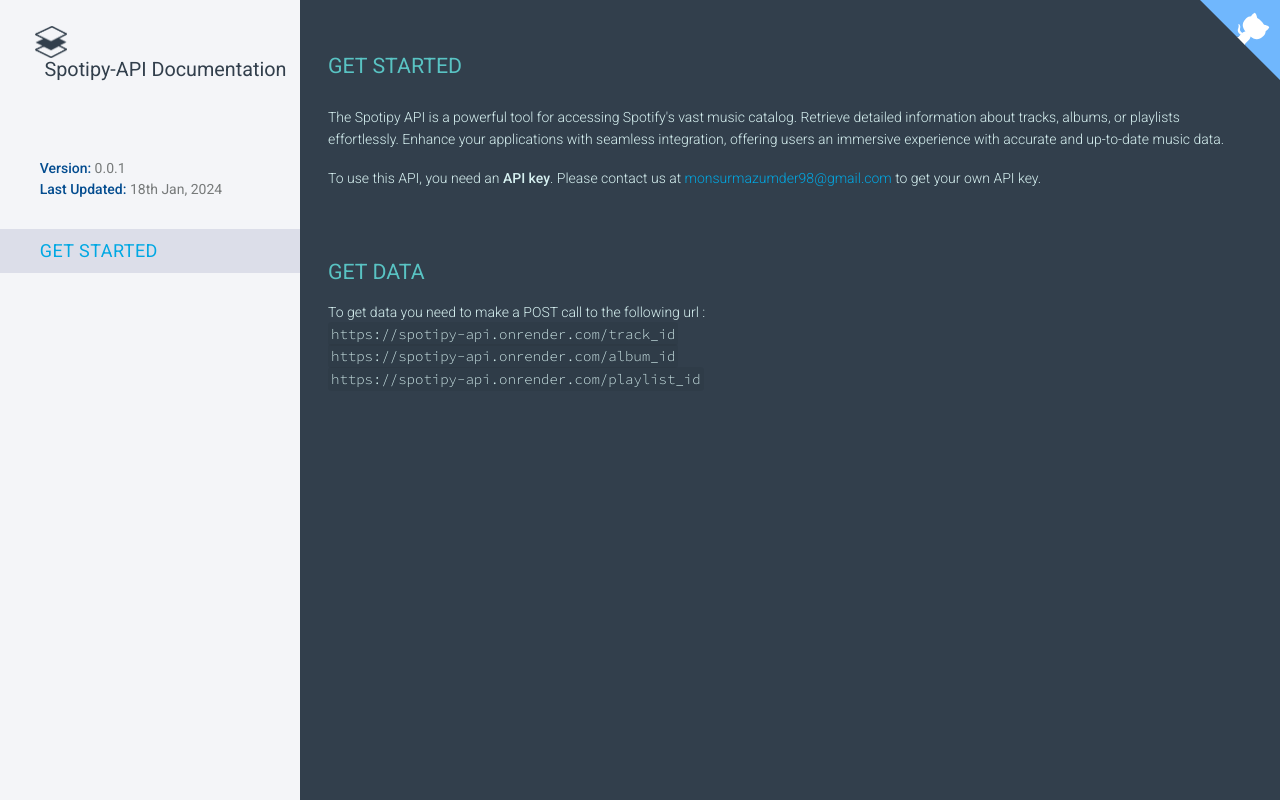
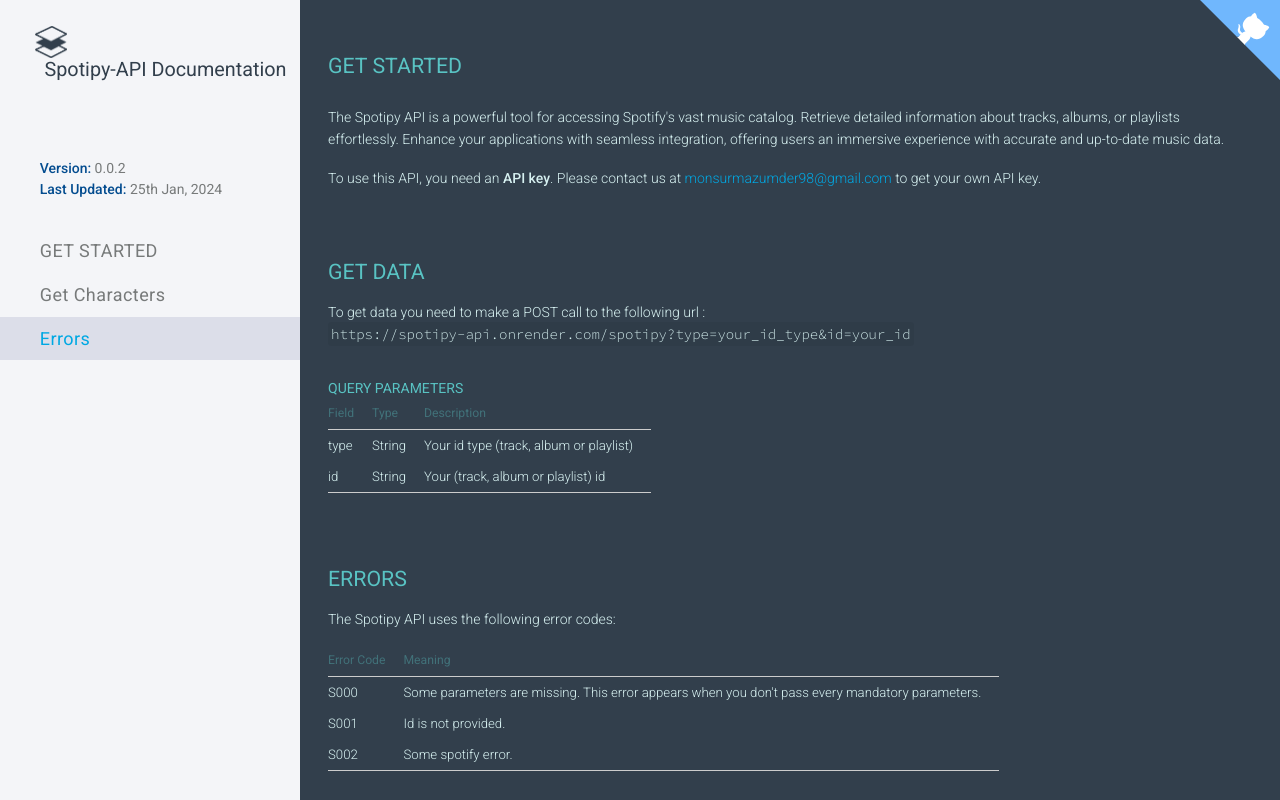
Before and after one commit to minkxx/spotipy_API, a Flask app: page / in a window 1280 px wide. Run offline with Flask 3, Linux system fonts and the light colour scheme; some libraries are stand-ins or nearby versions.

Commit message:
version : 0.0.2

```diff
--- a/app.py
+++ b/app.py
@@ -1,4 +1,4 @@
-from flask import Flask, jsonify, render_template
+from flask import Flask, jsonify, render_template, request
 import spotipy
 from spotipy.exceptions import SpotifyException
 from spotipy.oauth2 import SpotifyClientCredentials
@@ -6,121 +6,134 @@
 
 app = Flask(__name__)
 
-client_credentials_manager = (SpotifyClientCredentials(config.SPOTIFY_CLIENT_ID, config.SPOTIFY_CLIENT_SECRET))
+client_credentials_manager = (SpotifyClientCredentials("580792a76dd44ddfbb8b6f0dfee6da42", "b9fc77e878914e559d6b33c22d3bcae9"))
 spotify = spotipy.Spotify(client_credentials_manager=client_credentials_manager)
 
 @app.route("/")
 def home():
     return render_template("index.html")
 
-@app.route("/track/<string:id>")
-def spotipy_track(id):
-    try:
-        url = f"https://open.spotify.com/track/{id}"
-        track = spotify.track(url)
-        track_name = track["name"]
-        artists = ""
-        images = track["album"]["images"]
-        release_date = track["album"]["release_date"]
-        duration = track["duration_ms"]
-        for artist in track["artists"]:
-                    fetched = f' {artist["name"]}'
-                    if "Various Artists" not in fetched:
-                        artists += fetched
-        data = {
-            "track_name":track_name,
-            "artists":artists,
-            "images":images,
-            "release_date":release_date,
-            "duration_ms":duration
-        }
-        return jsonify(data)
-    except SpotifyException as se:
-        data = {"error":str(se)}
-        return jsonify(data)
-
-
-@app.route("/album/<string:id>")
-def spotipy_album(id):
-    try:
-        url = f"https://open.spotify.com/album/{id}"
-        album = spotify.album(url)
-        album_name = album["name"]
-        album_by = ""
-        for artist in album["artists"]:
-                fetched = f' {artist["name"]}'
-                if "Various Artists" not in fetched:
-                    album_by += fetched
-        images = album["images"]
-        label = album["label"]
-        release_date = album["release_date"]
-        total_tracks = album["total_tracks"]
-        tracks = []
-        for track in album["tracks"]["items"]:
-            track_name = track["name"]
-            artists = ""
-            duration = track["duration_ms"]
-            for artist in track["artists"]:
+@app.route("/spotipy")
+def spotipy():
+    arg_type = request.args.get("type")
+    arg_id = request.args.get("id")
+    if arg_type == "track":
+        if arg_id:
+            try:
+                url = f"https://open.spotify.com/track/{arg_id}"
+                track = spotify.track(url)
+                track_name = track["name"]
+                artists = ""
+                images = track["album"]["images"]
+                release_date = track["album"]["release_date"]
+                duration = track["duration_ms"]
+                for artist in track["artists"]:
+                            fetched = f' {artist["name"]}'
+                            if "Various Artists" not in fetched:
+                                artists += fetched
+                data = {
+                    "track_name":track_name,
+                    "artists":artists,
+                    "images":images,
+                    "release_date":release_date,
+                    "duration_ms":duration
+                }
+                return jsonify(data)
+            except SpotifyException as se:
+                data = {"S002":{"error":str(se)}}
+                return jsonify(data)
+        else:
+            data = {"S001":{"error":"No id is provided!"}}
+            return jsonify(data)
+    elif arg_type == "album":
+        if arg_id:
+            try:
+                url = f"https://open.spotify.com/album/{arg_id}"
+                album = spotify.album(url)
+                album_name = album["name"]
+                album_by = ""
+                for artist in album["artists"]:
                         fetched = f' {artist["name"]}'
                         if "Various Artists" not in fetched:
-                            artists += fetched
-            song_dict = {"track_name":track_name,
-                        "artists":artists,
-                        "duration_ms":duration}
-            tracks.append(song_dict)
-        data = {"album_name":album_name,
-                "album_by":album_by,
-                "images":images,
-                "label":label,
-                "release_date":release_date,
-                "total_tracks":total_tracks,
-                "tracks":tracks}
-        return jsonify(data)
-    except SpotifyException as se:
-        data = {"error":str(se)}
-        return jsonify(data)
-
-@app.route("/playlist/<string:id>")
-def spotipy_playlist(id):
-    try:
-        url = f"https://open.spotify.com/playlist/{id}"
-        playlist = spotify.playlist(url)
-        playlist_name = playlist["name"]
-        description = playlist["description"]
-        followers = playlist["followers"]["total"]
-        playlist_thumbnail = playlist["images"]
-        owner = playlist["owner"]["display_name"]
-        owner_profile_url = playlist["owner"]["external_urls"]["spotify"]
-        owner_type = playlist["owner"]["type"]
-        tracks = []
-        for m_track in playlist["tracks"]["items"]:
-            track = m_track["track"]
-            track_name = track["name"]
-            artists = ""
-            duration = track["duration_ms"]
-            images = track["album"]["images"]
-            for artist in track["artists"]:
-                        fetched = f' {artist["name"]}'
-                        if "Various Artists" not in fetched:
-                            artists += fetched
-            song_dict = {"track_name":track_name,
-                        "artists":artists,
-                        "duration_ms":duration,
-                        "images":images}
-            tracks.append(song_dict)
-        data = {
-            "playlist_name":playlist_name,
-            "description":description,
-            "followers":followers,
-            "playlist_thumbnail":playlist_thumbnail,
-            "owner":owner,
-            "owner_profile_url":owner_profile_url,
-            "owner_type":owner_type,
-            "tracks":tracks
-        }
-        return jsonify(data)
-    except SpotifyException as se:
-        data = {"error":str(se)}
+                            album_by += fetched
+                images = album["images"]
+                label = album["label"]
+                release_date = album["release_date"]
+                total_tracks = album["total_tracks"]
+                tracks = []
+                for track in album["tracks"]["items"]:
+                    track_name = track["name"]
+                    artists = ""
+                    duration = track["duration_ms"]
+                    for artist in track["artists"]:
+                                fetched = f' {artist["name"]}'
+                                if "Various Artists" not in fetched:
+                                    artists += fetched
+                    song_dict = {"track_name":track_name,
+                                "artists":artists,
+                                "duration_ms":duration}
+                    tracks.append(song_dict)
+                data = {"album_name":album_name,
+                        "album_by":album_by,
+                        "images":images,
+                        "label":label,
+                        "release_date":release_date,
+                        "total_tracks":total_tracks,
+                        "tracks":tracks}
+                return jsonify(data)
+            except SpotifyException as se:
+                data = {"S002":{"error":str(se)}}
+                return jsonify(data)
+        else:
+            data = {"S001":{"error":"No id is provided!"}}
+            return jsonify(data)
+    elif arg_type == "playlist":
+        if arg_id:
+            try:
+                url = f"https://open.spotify.com/playlist/{arg_id}"
+                playlist = spotify.playlist(url)
+                playlist_name = playlist["name"]
+                description = playlist["description"]
+                followers = playlist["followers"]["total"]
+                playlist_thumbnail = playlist["images"]
+                owner = playlist["owner"]["display_name"]
+                owner_profile_url = playlist["owner"]["external_urls"]["spotify"]
+                owner_type = playlist["owner"]["type"]
+                tracks = []
+                for m_track in playlist["tracks"]["items"]:
+                    track = m_track["track"]
+                    track_name = track["name"]
+                    artists = ""
+                    duration = track["duration_ms"]
+                    images = track["album"]["images"]
+                    for artist in track["artists"]:
+                                fetched = f' {artist["name"]}'
+                                if "Various Artists" not in fetched:
+                                    artists += fetched
+                    song_dict = {"track_name":track_name,
+                                "artists":artists,
+                                "duration_ms":duration,
+                                "images":images}
+                    tracks.append(song_dict)
+                data = {
+                    "playlist_name":playlist_name,
+                    "description":description,
+                    "followers":followers,
+                    "playlist_thumbnail":playlist_thumbnail,
+                    "owner":owner,
+                    "owner_profile_url":owner_profile_url,
+                    "owner_type":owner_type,
+                    "tracks":tracks
+                }
+                return jsonify(data)
+            except SpotifyException as se:
+                data = {"S002":{"error":str(se)}}
+                return jsonify(data)
+        else:
+            data = {"S001":{"error":"No id is provided!"}}
+            return jsonify(data)
+    else:
+        data = {"S000":{"error":"invalid type!"}}
         return jsonify(data)
 
 if __name__ == "__main__":
--- a/templates/index.html
+++ b/templates/index.html
@@ -21,7 +21,9 @@
     <script src="https://cdnjs.cloudflare.com/ajax/libs/highlight.js/9.8.0/highlight.min.js"></script>
     <link rel="preconnect" href="https://fonts.googleapis.com">
     <link rel="preconnect" href="https://fonts.gstatic.com" crossorigin>
-    <link href="https://fonts.googleapis.com/css2?family=Roboto:ital,wght@0,300;0,400;0,500;1,300&family=Source+Code+Pro:wght@300&display=swap" rel="stylesheet">
+    <link
+        href="https://fonts.googleapis.com/css2?family=Roboto:ital,wght@0,300;0,400;0,500;1,300&family=Source+Code+Pro:wght@300&display=swap"
+        rel="stylesheet">
     <link rel="stylesheet" href="static\css\style.css" media="all">
     <script>
         hljs.initHighlightingOnLoad();
@@ -32,29 +34,39 @@
     <div class="left-menu">
         <div class="content-logo">
             <div class="logo">
-            <img alt="platform by Emily van den Heever from the Noun Project" title="platform by Emily van den Heever from the Noun Project" src="static\images\logo.png" height="32" />
+                <img alt="platform by Emily van den Heever from the Noun Project"
+                    title="platform by Emily van den Heever from the Noun Project" src="static\images\logo.png"
+                    height="32" />
                 <span>Spotipy-API Documentation</span>
             </div>
             <button class="burger-menu-icon" id="button-menu-mobile">
-            <svg width="34" height="34" viewBox="0 0 100 100"><path class="line line1" d="M 20,29.000046 H 80.000231 C 80.000231,29.000046 94.498839,28.817352 94.532987,66.711331 94.543142,77.980673 90.966081,81.670246 85.259173,81.668997 79.552261,81.667751 75.000211,74.999942 75.000211,74.999942 L 25.000021,25.000058"></path><path class="line line2" d="M 20,50 H 80"></path><path class="line line3" d="M 20,70.999954 H 80.000231 C 80.000231,70.999954 94.498839,71.182648 94.532987,33.288669 94.543142,22.019327 90.966081,18.329754 85.259173,18.331003 79.552261,18.332249 75.000211,25.000058 75.000211,25.000058 L 25.000021,74.999942"></path></svg>
+                <svg width="34" height="34" viewBox="0 0 100 100">
+                    <path class="line line1"
+                        d="M 20,29.000046 H 80.000231 C 80.000231,29.000046 94.498839,28.817352 94.532987,66.711331 94.543142,77.980673 90.966081,81.670246 85.259173,81.668997 79.552261,81.667751 75.000211,74.999942 75.000211,74.999942 L 25.000021,25.000058">
+                    </path>
+                    <path class="line line2" d="M 20,50 H 80"></path>
+                    <path class="line line3"
+                        d="M 20,70.999954 H 80.000231 C 80.000231,70.999954 94.498839,71.182648 94.532987,33.288669 94.543142,22.019327 90.966081,18.329754 85.259173,18.331003 79.552261,18.332249 75.000211,25.000058 75.000211,25.000058 L 25.000021,74.999942">
+                    </path>
+                </svg>
             </button>
         </div>
         <div class="mobile-menu-closer"></div>
         <div class="content-menu">
             <div class="content-infos">
-            <div class="info"><b>Version:</b> 0.0.1</div>
-            <div class="info"><b>Last Updated:</b> 18th Jan, 2024</div>
+                <div class="info"><b>Version:</b> 0.0.2</div>
+                <div class="info"><b>Last Updated:</b> 25th Jan, 2024</div>
             </div>
             <ul>
                 <li class="scroll-to-link active" data-target="content-get-started">
                     <a>GET STARTED</a>
                 </li>
-            <!-- <li class="scroll-to-link" data-target="content-get-characters">
+                <li class="scroll-to-link" data-target="content-get-characters">
                     <a>Get Characters</a>
                 </li>
                 <li class="scroll-to-link" data-target="content-errors">
                     <a>Errors</a>
-            </li> -->
+                </li>
             </ul>
         </div>
     </div>
@@ -65,22 +77,23 @@
             <div class="overflow-hidden content-section" id="content-get-started">
                 <h1>Get started</h1>
                 <p>
-                The Spotipy API is a powerful tool for accessing Spotify's vast music catalog. Retrieve detailed information about tracks, albums, or playlists effortlessly. Enhance your applications with seamless integration, offering users an immersive experience with accurate and up-to-date music data.
+                    The Spotipy API is a powerful tool for accessing Spotify's vast music catalog. Retrieve detailed
+                    information about tracks, albums, or playlists effortlessly. Enhance your applications with seamless
+                    integration, offering users an immersive experience with accurate and up-to-date music data.
                 </p>
                 <p>
-                To use this API, you need an <strong>API key</strong>. Please contact us at <a href="mailto:monsurmazumder98@gmail.com">monsurmazumder98@gmail.com</a> to get your own API key.
+                    To use this API, you need an <strong>API key</strong>. Please contact us at <a
+                        href="mailto:monsurmazumder98@gmail.com">monsurmazumder98@gmail.com</a> to get your own API key.
                 </p>
             </div>
             <div class="overflow-hidden content-section" id="content-get-characters">
                 <h2>get data</h2>
                 <p>
                     To get data you need to make a POST call to the following url :<br>
-                <code class="higlighted break-word">https://spotipy-api.onrender.com/track_id</code><br>
-                <code class="higlighted break-word">https://spotipy-api.onrender.com/album_id</code><br>
-                <code class="higlighted break-word">https://spotipy-api.onrender.com/playlist_id</code>
+                    <code class="higlighted break-word">https://spotipy-api.onrender.com/spotipy?type=your_id_type&id=your_id</code>
                 </p>
                 <br>
-            <!-- <h4>QUERY PARAMETERS</h4>
+                <h4>QUERY PARAMETERS</h4>
                 <table>
                     <thead>
                         <tr>
@@ -91,53 +104,22 @@
                     </thead>
                     <tbody>
                         <tr>
-                    <td>secret_key</td>
+                            <td>type</td>
                             <td>String</td>
-                    <td>Your API key.</td>
+                            <td>Your id type (track, album or playlist)</td>
                         </tr>
                         <tr>
-                    <td>search</td>
+                            <td>id</td>
                             <td>String</td>
-                    <td>(optional) A search word to find character by name.</td>
-                </tr>
-                <tr>
-                    <td>house</td>
-                    <td>String</td>
-                    <td>
-                        (optional) a string array of houses:
-                    </td>
-                </tr>
-                <tr>
-                    <td>alive</td>
-                    <td>Boolean</td>
-                    <td>
-                        (optional) a boolean to filter alived characters
-                    </td>
-                </tr>
-                <tr>
-                    <td>gender</td>
-                    <td>String</td>
-                    <td>
-                        (optional) a string to filter character by gender:<br> m: male<br> f: female
-                    </td>
-                </tr>
-                <tr>
-                    <td>offset</td>
-                    <td>Integer</td>
-                    <td>(optional - default: 0) A cursor for use in pagination. Pagination starts offset the specified offset.</td>
-                </tr>
-                <tr>
-                    <td>limit</td>
-                    <td>Integer</td>
-                    <td>(optional - default: 10) A limit on the number of objects to be returned, between 1 and 100.</td>
+                            <td>Your (track, album or playlist) id</td>
                         </tr>
                     </tbody>
-            </table> -->
+                </table>
             </div>
-        <!-- <div class="overflow-hidden content-section" id="content-errors">
+            <div class="overflow-hidden content-section" id="content-errors">
                 <h2>Errors</h2>
                 <p>
-                The Westeros API uses the following error codes:
+                    The Spotipy API uses the following error codes:
                 </p>
                 <table>
                     <thead>
@@ -148,50 +130,60 @@
                     </thead>
                     <tbody>
                         <tr>
-                    <td>X000</td>
+                            <td>S000</td>
                             <td>
-                        Some parameters are missing. This error appears when you don't pass every mandatory parameters.
+                                Some parameters are missing. This error appears when you don't pass every mandatory
+                                parameters.
                             </td>
                         </tr>
                         <tr>
-                    <td>X001</td>
+                            <td>S001</td>
                             <td>
-                        Unknown or unvalid <code class="higlighted">secret_key</code>. This error appears if you use an unknow API key or if your API key expired.
+                                Id is not provided.
                             </td>
                         </tr>
                         <tr>
-                    <td>X002</td>
+                            <td>S002</td>
                             <td>
-                        Unvalid <code class="higlighted">secret_key</code> for this domain. This error appears if you use an API key non specified for your domain. Developper or Universal API keys doesn't have domain checker.
-                    </td>
-                </tr>
-                <tr>
-                    <td>X003</td>
-                    <td>
-                        Unknown or unvalid user <code class="higlighted">token</code>. This error appears if you use an unknow user <code class="higlighted">token</code> or if the user <code class="higlighted">token</code> expired.
+                                Some spotify error.
                             </td>
                         </tr>
                     </tbody>
                 </table>
-        </div> -->
+            </div>
         </div>
     </div>
     <!-- Github Corner Ribbon - to remove (Ribbon created with : http://tholman.com/github-corners/ )-->
-<a href="https://github.com/minkxx/spotipy_API" target="_blank" class="github-corner" aria-label="View source on Github" title="View source on Github"><svg width="80" height="80" viewBox="0 0 250 250" style="z-index:99999; fill:#70B7FD; color:#fff; position: fixed; top: 0; border: 0; right: 0;" aria-hidden="true"><path d="M0,0 L115,115 L130,115 L142,142 L250,250 L250,0 Z"></path><path d="M128.3,109.0 C113.8,99.7 119.0,89.6 119.0,89.6 C122.0,82.7 120.5,78.6 120.5,78.6 C119.2,72.0 123.4,76.3 123.4,76.3 C127.3,80.9 125.5,87.3 125.5,87.3 C122.9,97.6 130.6,101.9 134.4,103.2" fill="currentColor" style="transform-origin: 130px 106px;" class="octo-arm"></path><path d="M115.0,115.0 C114.9,115.1 118.7,116.5 119.8,115.4 L133.7,101.6 C136.9,99.2 139.9,98.4 142.2,98.6 C133.8,88.0 127.5,74.4 143.8,58.0 C148.5,53.4 154.0,51.2 159.7,51.0 C160.3,49.4 163.2,43.6 171.4,40.1 C171.4,40.1 176.1,42.5 178.8,56.2 C183.1,58.6 187.2,61.8 190.9,65.4 C194.5,69.0 197.7,73.2 200.1,77.6 C213.8,80.2 216.3,84.9 216.3,84.9 C212.7,93.1 206.9,96.0 205.4,96.6 C205.1,102.4 203.0,107.8 198.3,112.5 C181.9,128.9 168.3,122.5 157.7,114.1 C157.9,116.9 156.7,120.9 152.7,124.9 L141.0,136.5 C139.8,137.7 141.6,141.9 141.8,141.8 Z" fill="currentColor" class="octo-body"></path></svg></a>
+    <a href="https://github.com/minkxx/spotipy_API" target="_blank" class="github-corner"
+        aria-label="View source on Github" title="View source on Github"><svg width="80" height="80"
+            viewBox="0 0 250 250"
+            style="z-index:99999; fill:#70B7FD; color:#fff; position: fixed; top: 0; border: 0; right: 0;"
+            aria-hidden="true">
+            <path d="M0,0 L115,115 L130,115 L142,142 L250,250 L250,0 Z"></path>
+            <path
+                d="M128.3,109.0 C113.8,99.7 119.0,89.6 119.0,89.6 C122.0,82.7 120.5,78.6 120.5,78.6 C119.2,72.0 123.4,76.3 123.4,76.3 C127.3,80.9 125.5,87.3 125.5,87.3 C122.9,97.6 130.6,101.9 134.4,103.2"
+                fill="currentColor" style="transform-origin: 130px 106px;" class="octo-arm"></path>
+            <path
+                d="M115.0,115.0 C114.9,115.1 118.7,116.5 119.8,115.4 L133.7,101.6 C136.9,99.2 139.9,98.4 142.2,98.6 C133.8,88.0 127.5,74.4 143.8,58.0 C148.5,53.4 154.0,51.2 159.7,51.0 C160.3,49.4 163.2,43.6 171.4,40.1 C171.4,40.1 176.1,42.5 178.8,56.2 C183.1,58.6 187.2,61.8 190.9,65.4 C194.5,69.0 197.7,73.2 200.1,77.6 C213.8,80.2 216.3,84.9 216.3,84.9 C212.7,93.1 206.9,96.0 205.4,96.6 C205.1,102.4 203.0,107.8 198.3,112.5 C181.9,128.9 168.3,122.5 157.7,114.1 C157.9,116.9 156.7,120.9 152.7,124.9 L141.0,136.5 C139.8,137.7 141.6,141.9 141.8,141.8 Z"
+                fill="currentColor" class="octo-body"></path>
+        </svg></a>
     <style>
         .github-corner:hover .octo-arm {
             animation: octocat-wave 560ms ease-in-out
         }
 
         @keyframes octocat-wave {
+
             0%,
             100% {
                 transform: rotate(0)
             }
+
             20%,
             60% {
                 transform: rotate(-25deg)
             }
+
             40%,
             80% {
                 transform: rotate(10deg)
@@ -202,11 +194,19 @@
             .github-corner:hover .octo-arm {
                 animation: none
             }
+
             .github-corner .octo-arm {
                 animation: octocat-wave 560ms ease-in-out
             }
         }
-    @media only screen and (max-width:680px){ .github-corner > svg { right: auto!important; left: 0!important; transform: rotate(270deg)!important;}}
+
+        @media only screen and (max-width:680px) {
+            .github-corner>svg {
+                right: auto !important;
+                left: 0 !important;
+                transform: rotate(270deg) !important;
+            }
+        }
     </style>
     <!-- END Github Corner Ribbon - to remove -->
     <script src="static\js\script.js"></script>
```
Lines whose indentation alone changed are shown as unchanged.
